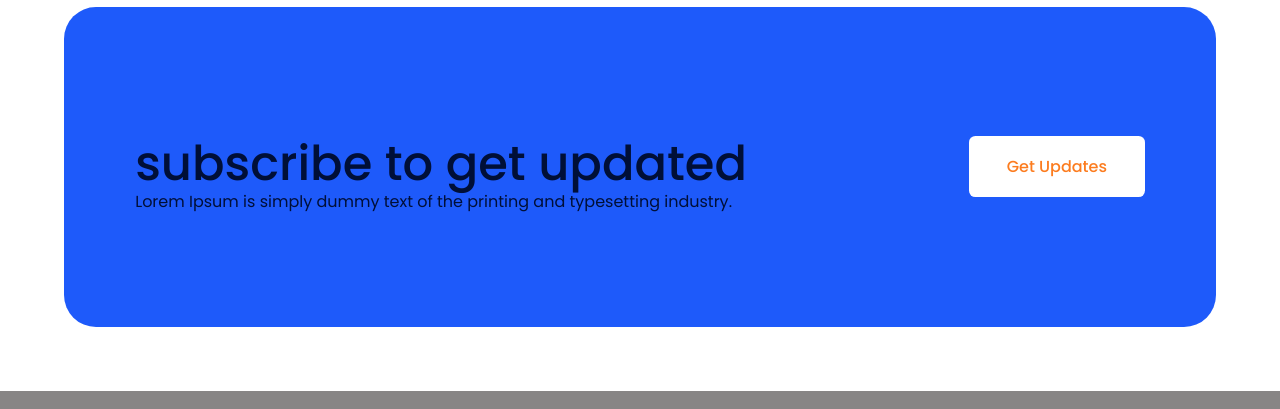
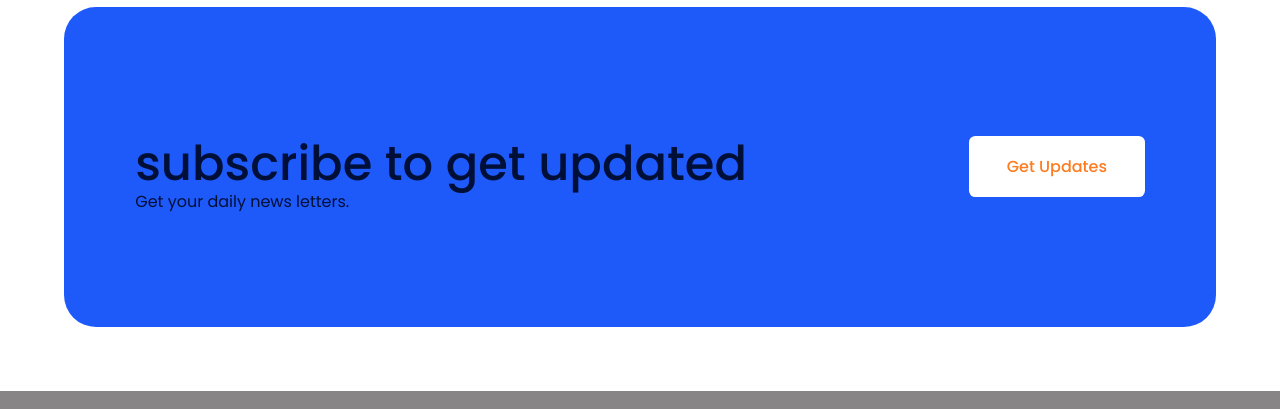
Before and after one commit to Codebreakers-Capaciti/Tutor-Spot, a plain HTML site: page Testimonials.html in a window 1280 px wide. Shown: the part 1063-1472 px from the top of the page. Drawn offline with nearby package versions, Linux system fonts and the light colour scheme.

Commit message:
subscibe

```diff
--- a/Testimonials.html
+++ b/Testimonials.html
@@ -104,7 +104,7 @@
     <div class="container subscribe_container">
         <div class="subscribe_text">
             <h2>subscribe to get updated</h2>
-            <p>Lorem Ipsum is simply dummy text of the printing and typesetting industry.</p>
+            <p>Get your daily news letters.</p>
         </div>
         <a href="#" class=" btn subscribe_btn">Get Updates</a>
     </div>
```
